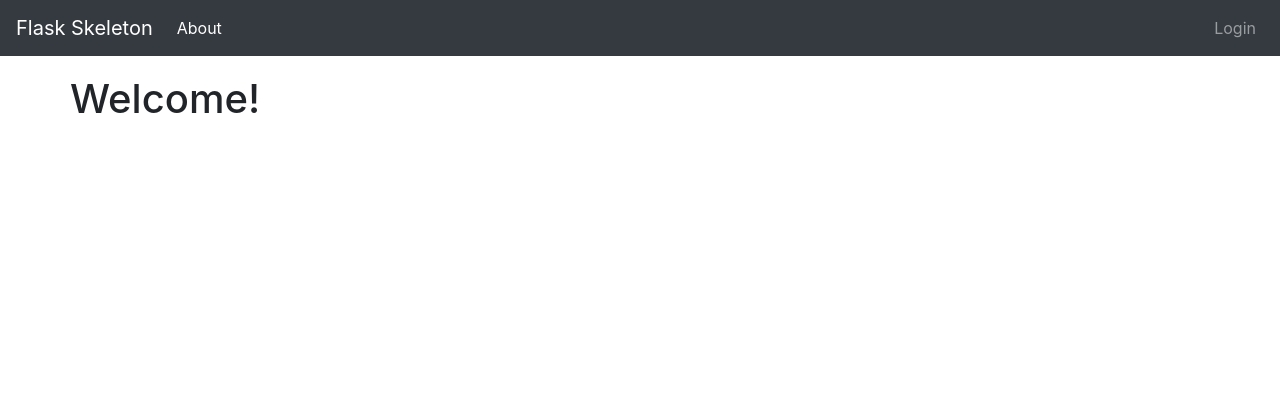
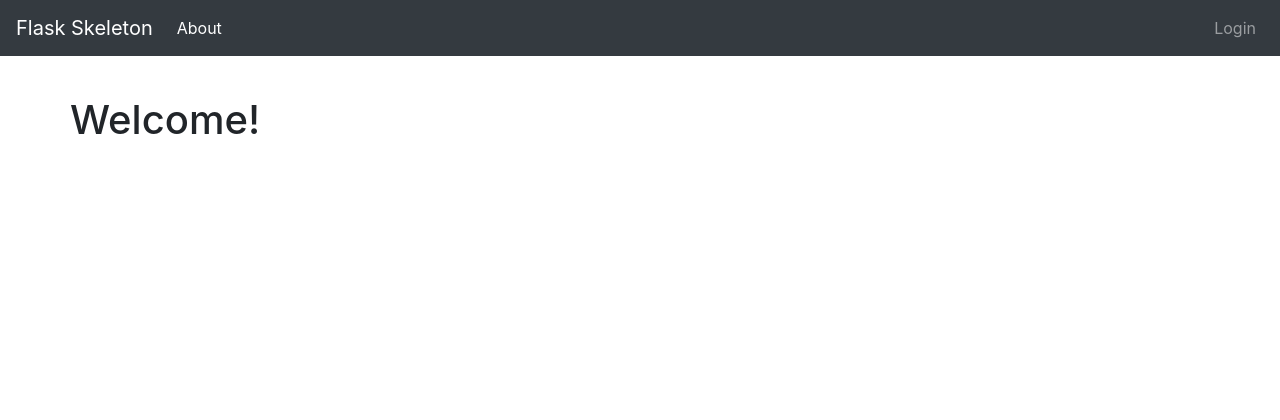
Before and after one commit to realpython/cookiecutter-flask-skeleton, a Flask app: page / in a window 1280 px wide. Shown: the top 420 px of the page. Run offline with Flask 2, Linux system fonts and the light colour scheme; parts of the project's set-up code (start-up, migrations or seed data) failed here and were passed over; some libraries are stand-ins or nearby versions.

Commit message:
use rem in css

```diff
--- a/{{cookiecutter.app_slug}}/project/client/static/main.css
+++ b/{{cookiecutter.app_slug}}/project/client/static/main.css
@@ -1,5 +1,5 @@
 /* custom css */
 
 .site-content {
-  padding-top: 75px;
+  padding-top: 6rem;
 }
```
